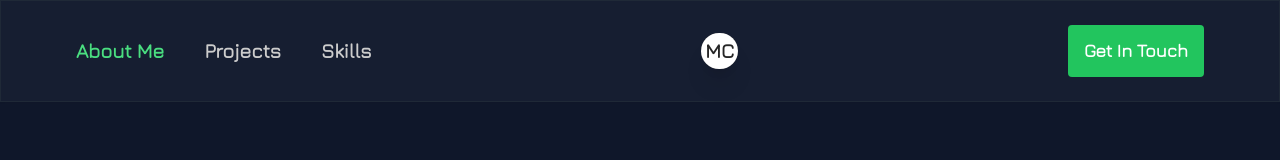
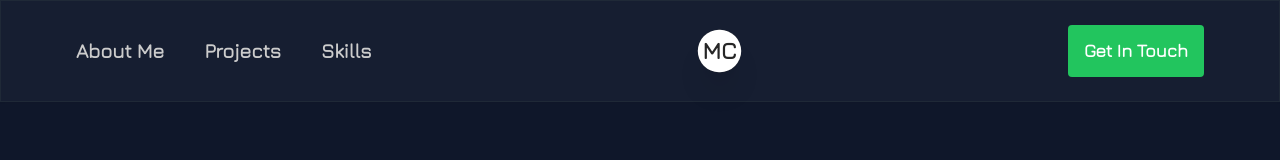
Before and after one commit to MahomedCissokho/real-portfolio, a React (Vite) app: page / in a window 1280 px wide. Before the commit this address led to /#about-me. Shown: the top 160 px of the page. Built offline with nearby package versions, Linux system fonts and the light colour scheme.

Commit message:
some changes

```diff
--- a/index.html
+++ b/index.html
@@ -1,10 +1,10 @@
 <!doctype html>
-<html lang="en" class="scroll-smooth ease-in-out">
+<html lang="en" class="ease-in-out scroll-smooth">
   <head>
     <meta charset="UTF-8" />
-    <link rel="icon" type="image/svg+xml" href="/vite.svg" />
+    <link rel="icon" type="image/png" href="/favicon-32x32.png" />
     <meta name="viewport" content="width=device-width, initial-scale=1.0" />
-    <title>Portfolio</title>
+    <title>Mahomed CISSOKHO</title>
   </head>
   <body>
     <div id="root"></div>
--- a/src/components/Header.jsx
+++ b/src/components/Header.jsx
@@ -1,9 +1,9 @@
 /* eslint-disable react/prop-types */
 import { HashLink as Link } from "react-router-hash-link";
 import { useLocation } from "react-router-dom";
-import { useEffect, useState } from "react";
+import {  useState } from "react";
 import { motion } from "framer-motion";
-import resume from "../assets/Software_Engineer_Student_MahomedCISSOKHO_ResumeInEnglish.pdf"
+import resume from "../assets/Software_Engineer_Student_MahomedCISSOKHO_ResumeInEnglish.pdf";
 
 const Header = ({ darkMode, toggleDarkMode }) => {
     const location = useLocation();
@@ -14,12 +14,6 @@ const Header = ({ darkMode, toggleDarkMode }) => {
     const isCurrent = (path) => {
         return hash.includes(path);
     };
-
-    useEffect(() => {
-        if (!hash) {
-            window.location.hash = "#about-me";
-        }
-    }, [hash]);
 
     return (
         <div className={`w-screen border shadow-sm bg-gray-400/5 ${darkMode && "dark border-gray-800"}`}>
@@ -49,16 +43,22 @@ const Header = ({ darkMode, toggleDarkMode }) => {
                         Skills
                     </Link>
                 </motion.div>
-                <div className="flex self-center transition-all duration-200 rounded-full shadow-xl cursor-pointer bg-neutral-900 hover:bg-neutral-800 hover:scale-110">
+                <motion.div
+                    className="flex self-center transition-all duration-200 rounded-full shadow-xl cursor-pointer bg-neutral-900 hover:bg-neutral-800 hover:scale-110"
+                    animate={{ scale: [1, 1.3, 1] }}
+                    transition={{ duration: 1.5, repeat: Infinity }}
+                >
                     <span className="p-1 text-xl font-bold text-center text-white rounded-full dark:text-neutral-800 dark:bg-white" onClick={toggleDarkMode}>
                         MC
                     </span>
-                </div>
+                </motion.div>
                 <motion.div
                     className="self-center hidden text-lg font-bold text-white transition-all duration-300 bg-green-500 rounded sm:flex justify-self-center hover:bg-green-500/90"
                     initial={{ opacity: 0, y: 20 }}
                     animate={{ opacity: 1, y: 0 }}
                     transition={{ duration: 0.5 }}
+                    whileHover={{ scale: 1.05 }}
+                    whileTap={{ scale: 0.95 }}
                 >
                     <a className="px-4 py-3 font-bold max-sm:text-lg" href={resume} target="_blank" rel="noreferrer">
                         Get In Touch
```
